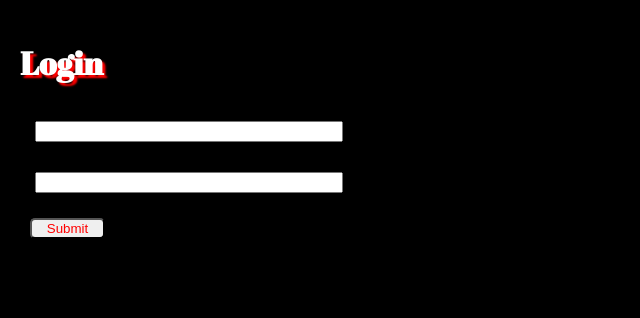
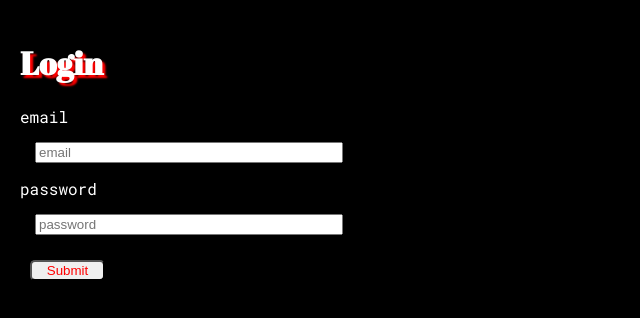
Before and after one commit to Michael-Albano-Artist/M-Albano-fe, a React (Create React App) app: page /login in a window 1280 px wide. Shown: the top 318 px of the page, without its empty margins (0-640 px from the left). Built offline with nearby package versions, Linux system fonts and the light colour scheme; no server answers; a web font is replaced by a local one.

Commit message:
fix signup form

```diff
--- a/src/components/auth/Auth.css
+++ b/src/components/auth/Auth.css
@@ -23,3 +23,8 @@
 .auth-form-outer > form > button {
   width: 75px;
 }
+
+.auth-form-outer > form > label {
+  font-family: 'Roboto Mono';
+  color: white;
+}
--- a/src/components/auth/AuthForm.tsx
+++ b/src/components/auth/AuthForm.tsx
@@ -36,18 +36,22 @@ const AuthForm: React.FC<Props> = ({ newUser }) => {
         {!newUser &&
         <h1>Login</h1>
         }
+        <label htmlFor='email'>email</label>
         <input
           type='email'
           id='email'
           name='email'
           value={email}
+          placeholder='email'
           onChange={({ target }) => setEmail(target.value)}
         />
+        <label htmlFor='password'>password</label>
         <input
           type='password'
           id='password'
           name='password'
           value={password}
+          placeholder='password'
           onChange={({ target }) => setPassword(target.value)}
         />
         <button>Submit</button>
```
